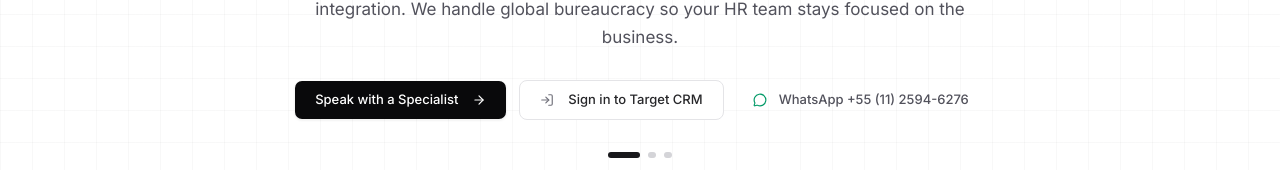
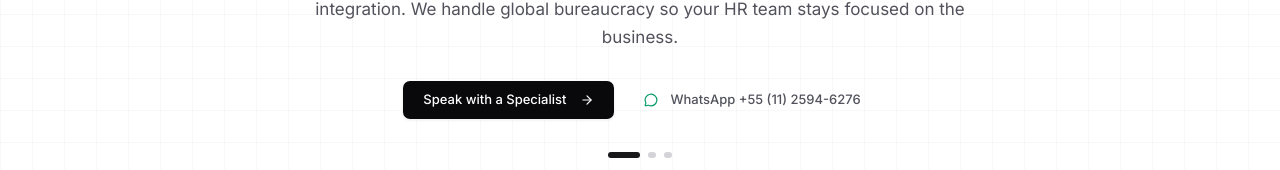
Before and after one commit to felipedutrag/target-relocation-crm, a Next.js app: page / in a window 1280 px wide. Shown: the part 371-541 px from the top of the page. Built offline with nearby package versions, Linux system fonts and the light colour scheme; no server answers.

Commit message:
chore(landing): remove Sign in to Target CRM button from hero

```diff
--- a/src/components/landing/target-landing-page.tsx
+++ b/src/components/landing/target-landing-page.tsx
@@ -394,15 +394,6 @@ export function TargetLandingPage({ onEnterCrm, onOpenLogin }: TargetLandingPage
                 {currentHero.cta}
                 <ArrowRight className="ml-2 size-3.5" />
               </a>
-              <Button
-                size="lg"
-                variant="outline"
-                onClick={onOpenLogin}
-                className="h-10 rounded-lg border-zinc-200 bg-white px-5 text-[13px] font-medium text-zinc-800 hover:bg-zinc-50 cursor-pointer"
-              >
-                <LogIn className="mr-2 size-3.5 text-zinc-500" />
-                {t.hero.enterCrmBtn}
-              </Button>
               <a
                 href={t.hero.whatsappHref}
                 target="_blank"
```
